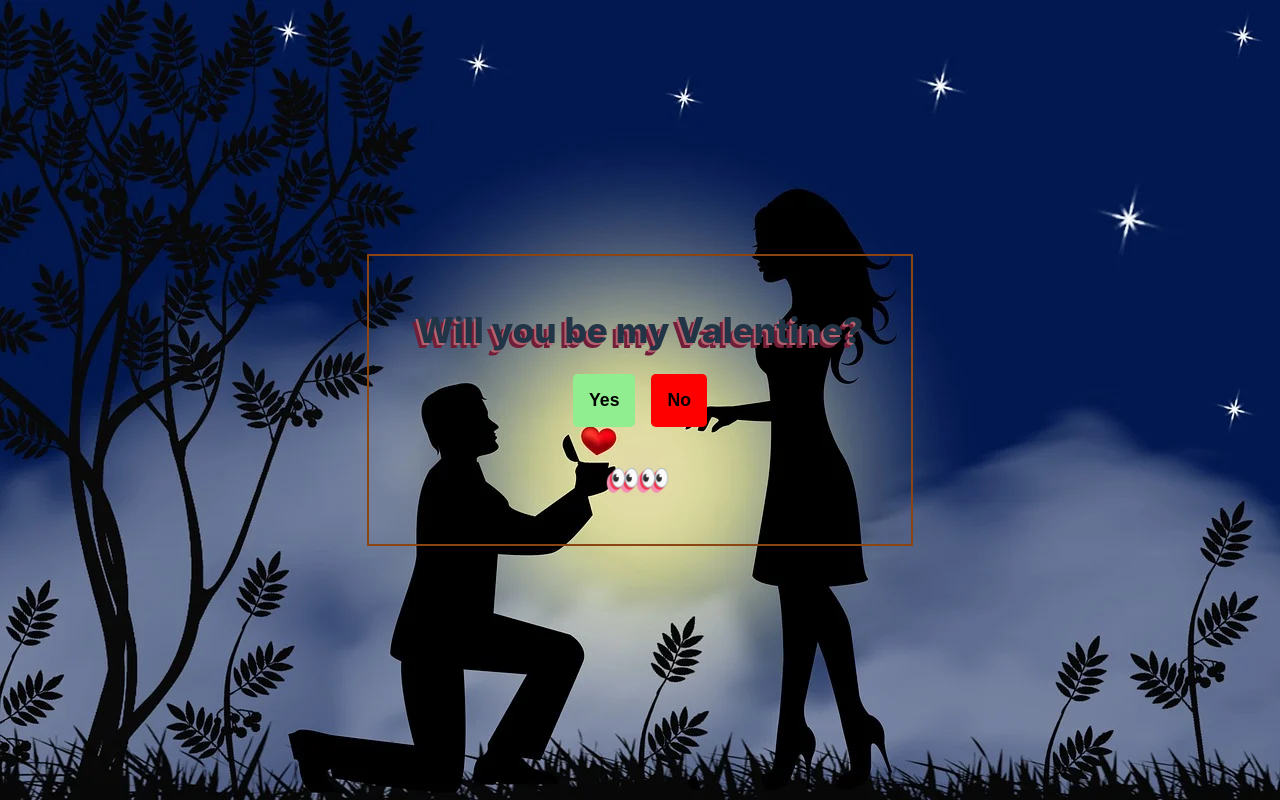
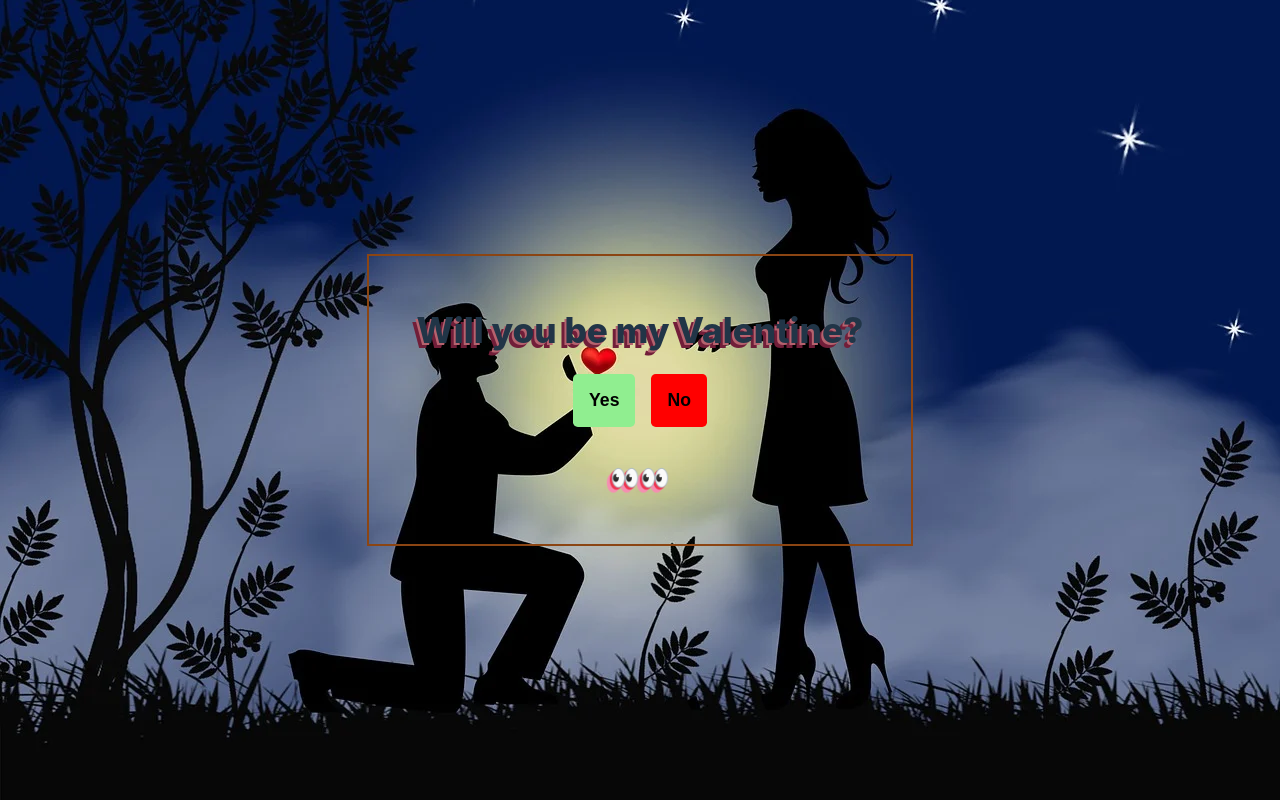
Before and after one commit to AnilKumar3494/fun-aaps, a React (Vite) app: page / in a window 1280 px wide. Built offline with nearby package versions, Linux system fonts and the light colour scheme.

Commit message:
adjusted styling

```diff
--- a/src/index.css
+++ b/src/index.css
@@ -26,8 +26,9 @@ body {
 
   background-image: url(./assets/bg_wallpaper.webp);
 
+  background-position: center;
   background-size: cover;
-  background-repeat: no-repeat;
+
   backdrop-filter: blur(3px);
 }
 
```
